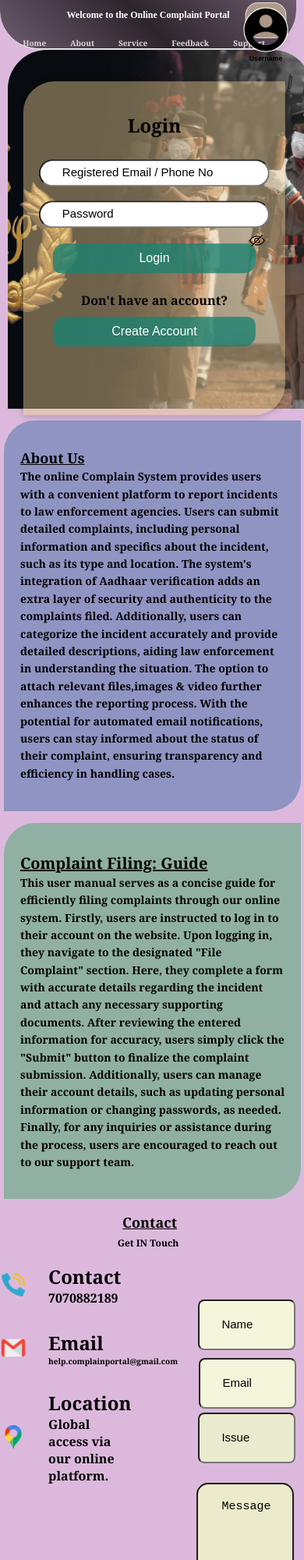
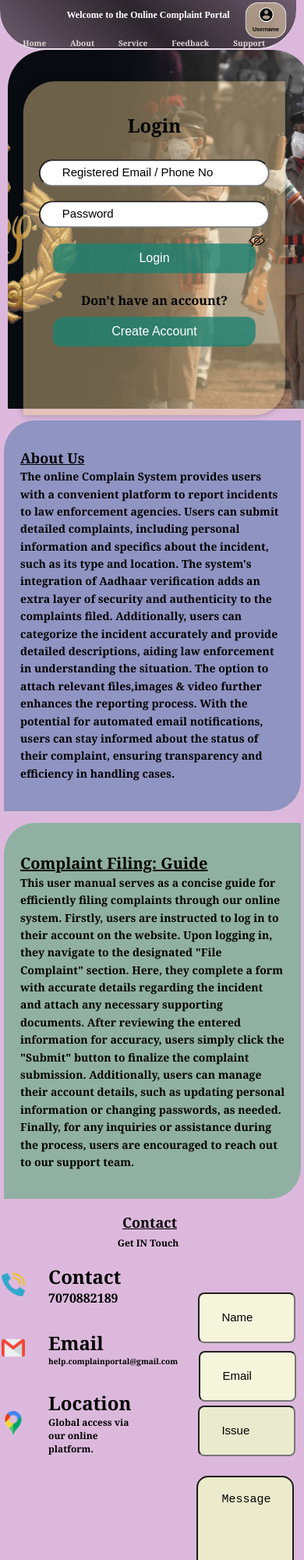
Before and after one commit to techsii/techsii.github.io, a plain HTML site: page complaint portal/index.html in a window 390 px wide. Shown: the top 2000 px of the page at 78% size. Drawn offline with Linux system fonts and the light colour scheme.

Commit message:
Add presponsive

```diff
--- a/complaint portal/Login-page.css
+++ b/complaint portal/Login-page.css
@@ -448,12 +448,12 @@ nav a {
 
 
 #account-info img {
-  width: 35px; /* Profile image size */
-  height: 35px;
+  width: 50px;
+  height: 50px;
   border-radius: 50%;
-  margin-bottom: 5px; /* Spacing between image and text */
+  margin-bottom: 5px;
   border: 2px solid #fff;
-  transition: all 0.3s ease; /* Smooth transition effect for all properties */
+  transition: all 0.3s ease;
 }
 
 #account-info span {
@@ -824,10 +824,11 @@ margin: 0;
 
 /*------------------------------------------Realme 85g--------------------------------------*/
 @media only screen and (max-device-width: 1080px) {
-  body{
+  body {
     width: 29%;
     height: 20px;
   }
+
   /* Header */
   header {
     height: 63px;
@@ -870,16 +871,13 @@ margin: 0;
     height: 12px;
   }
 
- #account-info span{
-  font-size: 8px;
- }
   #account-info {
     top: 5px;
     right: 15px;
     height: 30px;
     width: 36px;
     padding: 5px;
-    font-size: 5px;
+    font-size: 8px;
     display: flex;
     flex-direction: column;
     align-items: center;
@@ -891,9 +889,12 @@ margin: 0;
     margin-bottom: 3px;
     border-width: 1px;
   }
-  .account-info span{
-    font-size: 0px;
+
+  #account-info span {
+    font-size: 0.8em;
+    margin-top: 2px;
 }
+
   #user-img {
     margin-bottom: 5px;
   }
@@ -930,7 +931,6 @@ margin: 0;
     bottom: 1px; /* Adjust position */
   }
 
-
   input {
     width: 100%; /* Adjust width */
     padding: 8px; /* Adjust padding */
@@ -952,7 +952,6 @@ margin: 0;
     transform: translateY(-50%);
   }
 
-
  /* New Button */
  #new-button {
     margin-top: 15px;
@@ -968,13 +967,14 @@ margin: 0;
     height: 46%;
   }
 
-  #loginLink{
+  #loginLink {
     visibility: hidden;
   }
+
   /* About Section */
   #about-container {
     width: 300%;
-    margin: 15px  auto; /* Center the section */
+    margin: 15px auto; /* Center the section */
     padding: 20px;
     height: auto; /* Set height to auto */
     margin-left: 5px;
@@ -986,8 +986,7 @@ margin: 0;
 
   #about-container p {
     font-size: 14px; /* Restore font size */
-    margin-bottom: 15px; /* Adjust margin */
-    margin-bottom: 16px;
+    margin-bottom: 16px; /* Adjust margin */
   }
 
   /* User Manual Section */
@@ -999,7 +998,6 @@ margin: 0;
     margin-left: 5px;
   }
 
-
   #usermanual-container h2 {
     font-size: 20px; /* Adjust font size */
     margin-bottom: 20px; /* Add some space below the heading */
@@ -1009,7 +1007,6 @@ margin: 0;
     font-size: 14px; /* Restore font size */
     line-height: 1.6; /* Adjust line height */
     margin-bottom: 15px; /* Adjust margin */
-    margin-bottom: 15px;
   }
 
   /* Contact Section */
@@ -1075,7 +1072,6 @@ margin: 0;
   width: 316%;
   border-radius: 50px 50px 0 0;
   height: 67px;
-
  }
   #footer-content {
     padding: 20px; /* Adjust padding */
@@ -1088,6 +1084,7 @@ margin: 0;
   #footer-content p {
     font-size: 12px; /* Decrease font size */
   }
+
   /* Third Main Section */
   .third-main {
     padding: 20px; /* Adjust padding */
@@ -1101,6 +1098,7 @@ margin: 0;
   .third-main .basic-box .submit-btn {
     width: 100%; /* Adjust width */
   }
+
   /* Adjust left-box and right-box content */
   .third-main {
     display: flex; /* Use flexbox for layout */
@@ -1108,21 +1106,22 @@ margin: 0;
     align-items: center; /* Align items horizontally */
   }
 
-.left-box{
+  .left-box {
     width: 149%;
     margin-bottom: 94px;
     margin-top: -34px;
-    padding: 2px
+    padding: 2px;
   }
 
   .right-box {
     width: 170%;
-    margin-top: -350px;
+    margin-top: -322px;
     margin-right: -516px;
     height: 20px;
     padding: 2px;
+  }
 
-  }
+
   .contact-logo, .Email-logo, .location-logo {
     display: flex; /* Use flexbox for layout */
     align-items: center; /* Align items vertically */
@@ -1131,8 +1130,6 @@ margin: 0;
   .contact-info {
     margin-left: 10px; /* Add margin for spacing */
   }
-
-
 
   /* Adjust form-container width and height */
   .basic-box {
@@ -1170,9 +1167,10 @@ margin: 0;
     display: none;
   }
 
-#para{
+  #para {
     font-size: x-small;
   }
+
   #about-container:hover,
   #usermanual-container:hover {
     border: 1px solid transparent; /* Make the border transparent */
@@ -1184,7 +1182,11 @@ margin: 0;
     background-color: rgba(0, 0, 0, 0.633);
     margin-top: 2px;
     height: 390px;
-
     margin-left: -35px;
   }
+
+  /* Global access text */
+  #global-access {
+    font-size: 12px; /* Adjust font size for smaller screens */
   }
+}
--- a/complaint portal/index.html
+++ b/complaint portal/index.html
@@ -44,7 +44,7 @@
       </div>
     </nav>
     <div id="account-info" class="dropdown">
-      <img id="user-img" src="user.png" alt="Profile Picture" style="width: 50px;height:50px;">
+      <img id="user-img" src="user.png" alt="Profile Picture">
       <span id="username">Username</span>
       <span id="current-user"></span>
       <div class="dropdown-content" id="dropdown-content">
@@ -161,7 +161,7 @@
                 <img src="google-maps.png" alt="">
            <div class="contact-info">
                 <h2>Location</h2>
-                <p>Global access via our online platform.</p>
+                <p id="global-access">Global access via our online platform.</p>
            </div>
          </div>
   </div>
```
Lines whose indentation alone changed are shown as unchanged.
